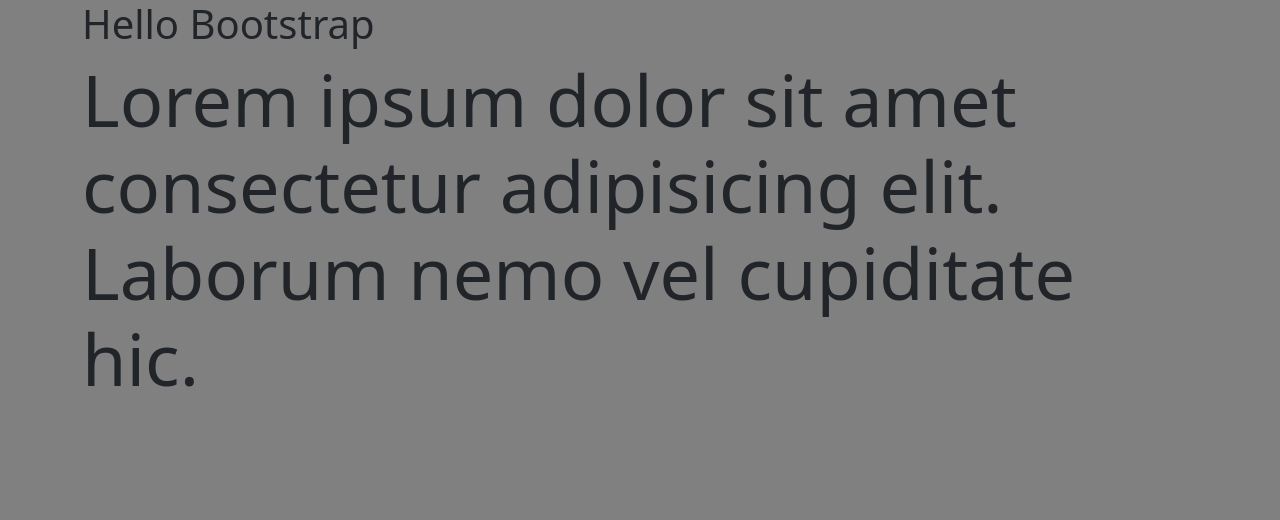
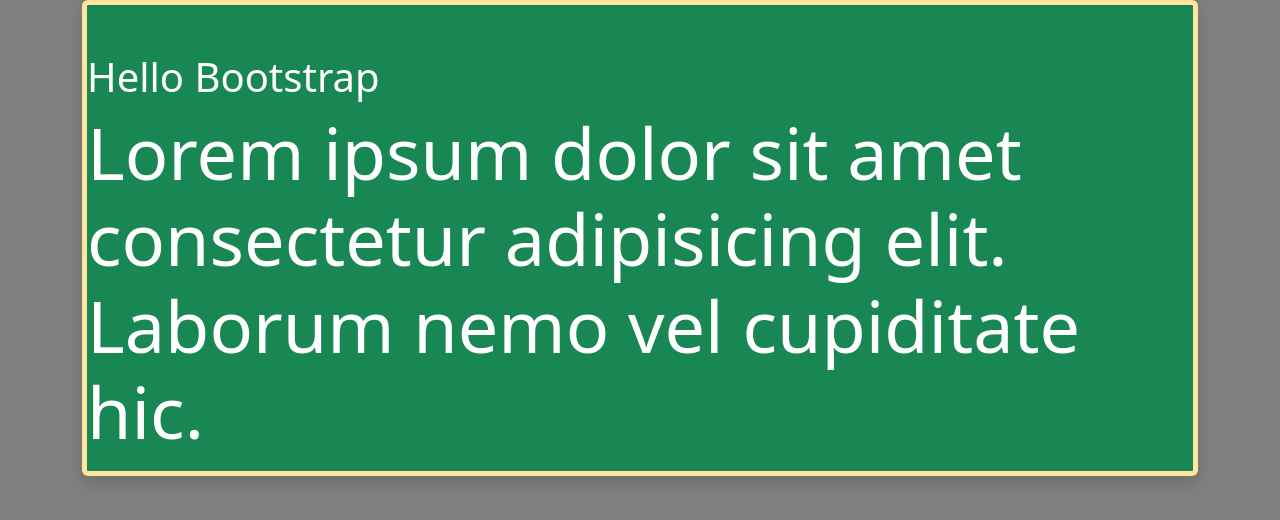
Before and after one commit to Aethereal-Phoenix/CIS_130-Intro_to_Bootstrap, a plain HTML site: page index.html in a window 1280 px wide. Drawn offline with nearby package versions, Linux system fonts and the light colour scheme.

Commit message:
messing around

```diff
--- a/index.html
+++ b/index.html
@@ -19,22 +19,16 @@
             width: 200px;
         }
     </style>
-
 </head>
 
 <body>
-
     <div class="container">
-        <header>
-            <h1>Hello Bootstrap</h1>
+        <header class="bg-success text-white border border-warning-subtle border-5 rounded shadow">
+            <h1 class="mt-5">Hello Bootstrap</h1>
             <p class="display-2">Lorem ipsum dolor sit amet consectetur adipisicing elit. Laborum nemo vel cupiditate hic.
             </p>
         </header>
     </div>
-
-
-
-
 </body>
 
 </html>
```
